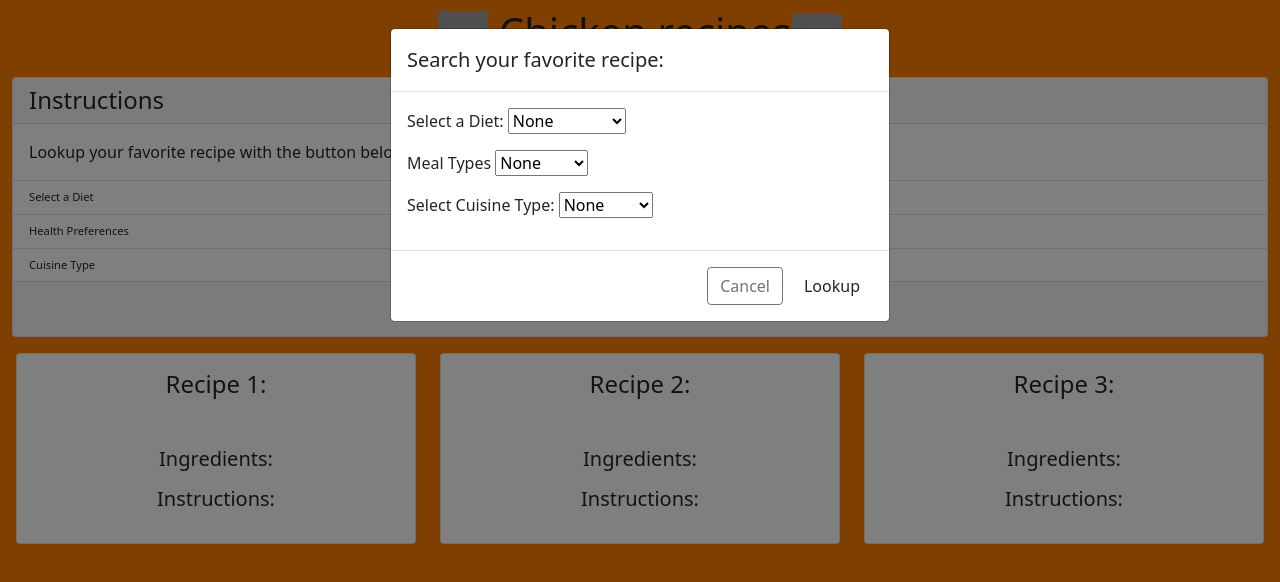
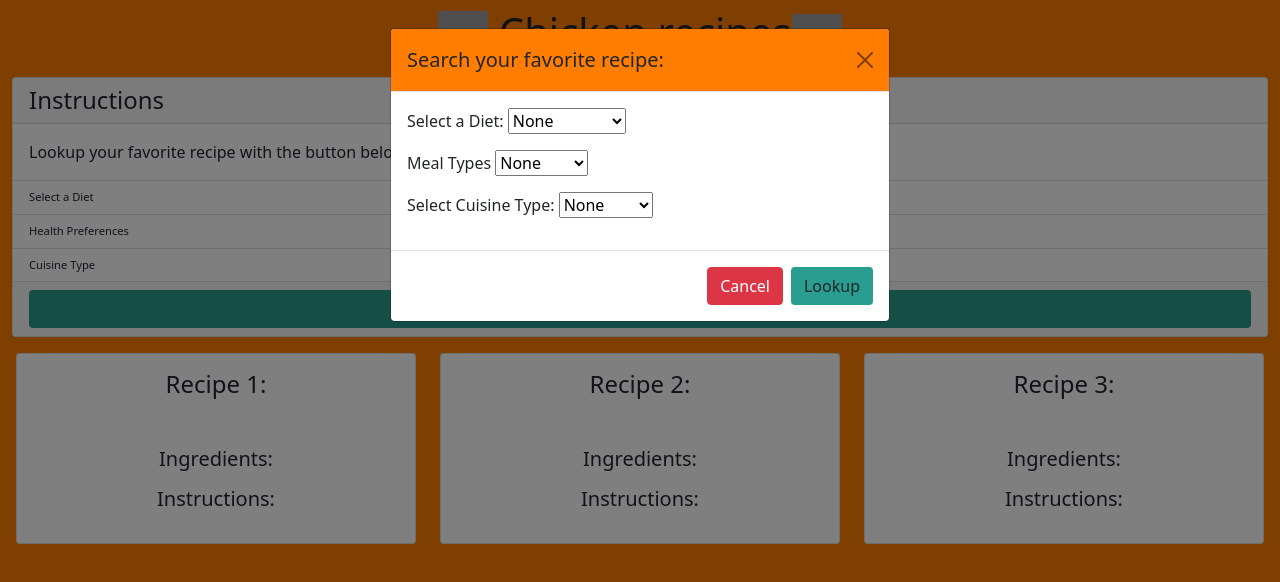
Before and after one commit to woestyn101/food_nutrition, a plain HTML site: page index.html in a window 1280 px wide. Both pictures are taken after a click on the button "Lookup Recipe". Drawn offline with nearby package versions, Linux system fonts and the light colour scheme; no server answers; grey boxes are pictures that could not be loaded.

Commit message:
modal buttons styled

```diff
--- a/assets/Css/style.css
+++ b/assets/Css/style.css
@@ -13,3 +13,23 @@ ul {
   text-align: left;
   font-size: 0.7rem;
 }
+
+.modalBtn {
+  background-color: #299d8f;
+  color:white
+}
+
+.modal-color {
+  background-color: #ff7e01;
+}
+
+/* .modalBtnCancel {
+  background-color: red;
+} */
+.modalBtnLookup {
+  background-color: #299d8f;
+}
+.modalBtnLookup:hover {
+  background-color: #107b6e;
+  color:white;
+}
--- a/index.html
+++ b/index.html
@@ -56,7 +56,7 @@
             </ul>
             <div class="card-footer">
               <button
-                class="btn btn-block btn-custom w-100"
+                class="btn btn-block btn-custom w-100 modalBtn"
                 data-bs-toggle="modal"
                 data-bs-target="#new-project-modal"
               >
@@ -140,13 +140,13 @@
       <div class="modal-dialog">
         <div class="modal-content">
           <form id="project-form">
-            <div class="modal-header custom-modal-header">
+            <div class="modal-header custom-modal-header modal-color">
               <h5 class="modal-title" id="new-project-modal-label">
                 Search your favorite recipe:
               </h5>
               <button
                 type="button"
-                class="btn-close btn-close-white"
+                class="btn-close btn-close-black"
                 data-bs-dismiss="modal"
                 aria-label="Close"
               ></button>
@@ -199,14 +199,14 @@
 
               <button
                 type="button"
-                class="btn btn-outline-secondary"
+                class="btn btn-danger modalBtnCancel"
                 data-bs-dismiss="modal"
               >
                 Cancel
               </button>
               <button
                 type="submit"
-                class="btn btn-custom"
+                class="btn btn-custom modalBtnLookup"
                 data-bs-dismiss="modal"
               >
                 Lookup
```
